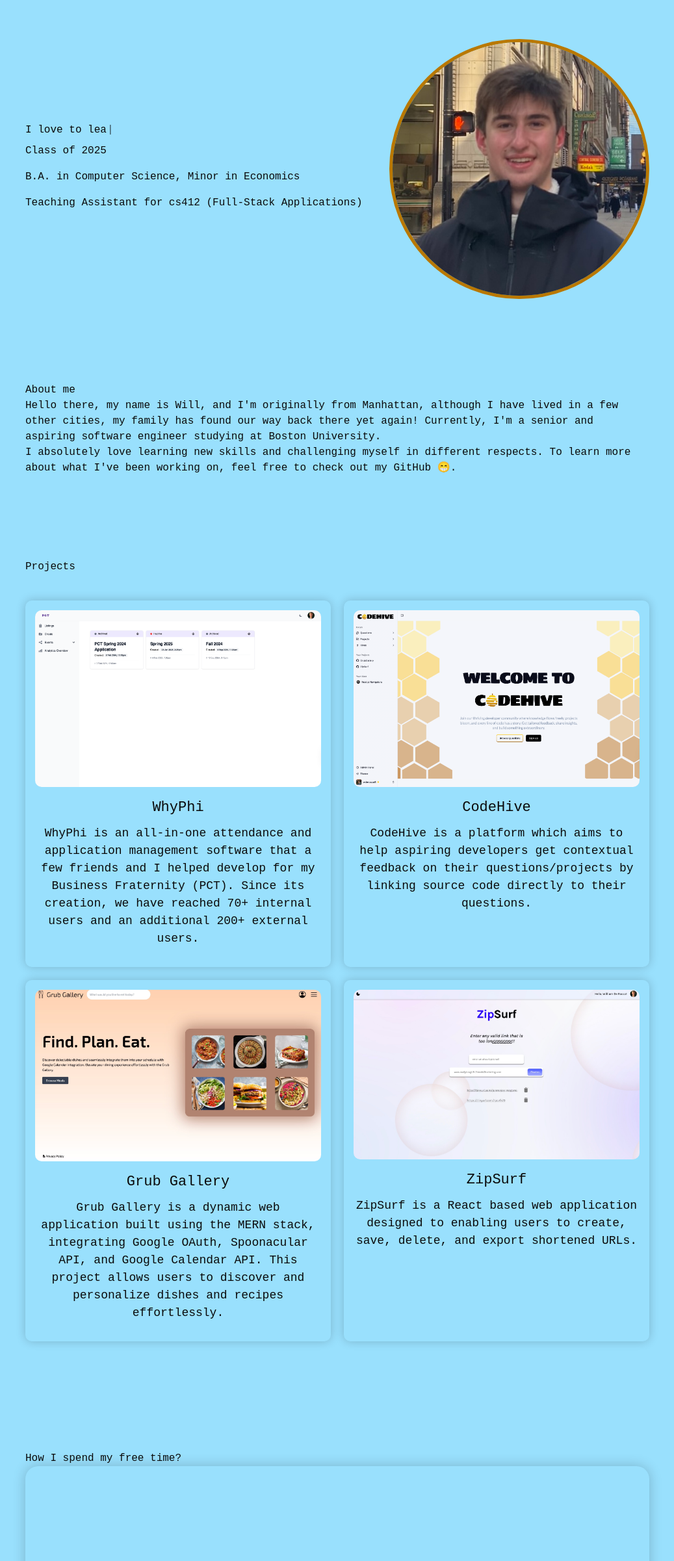
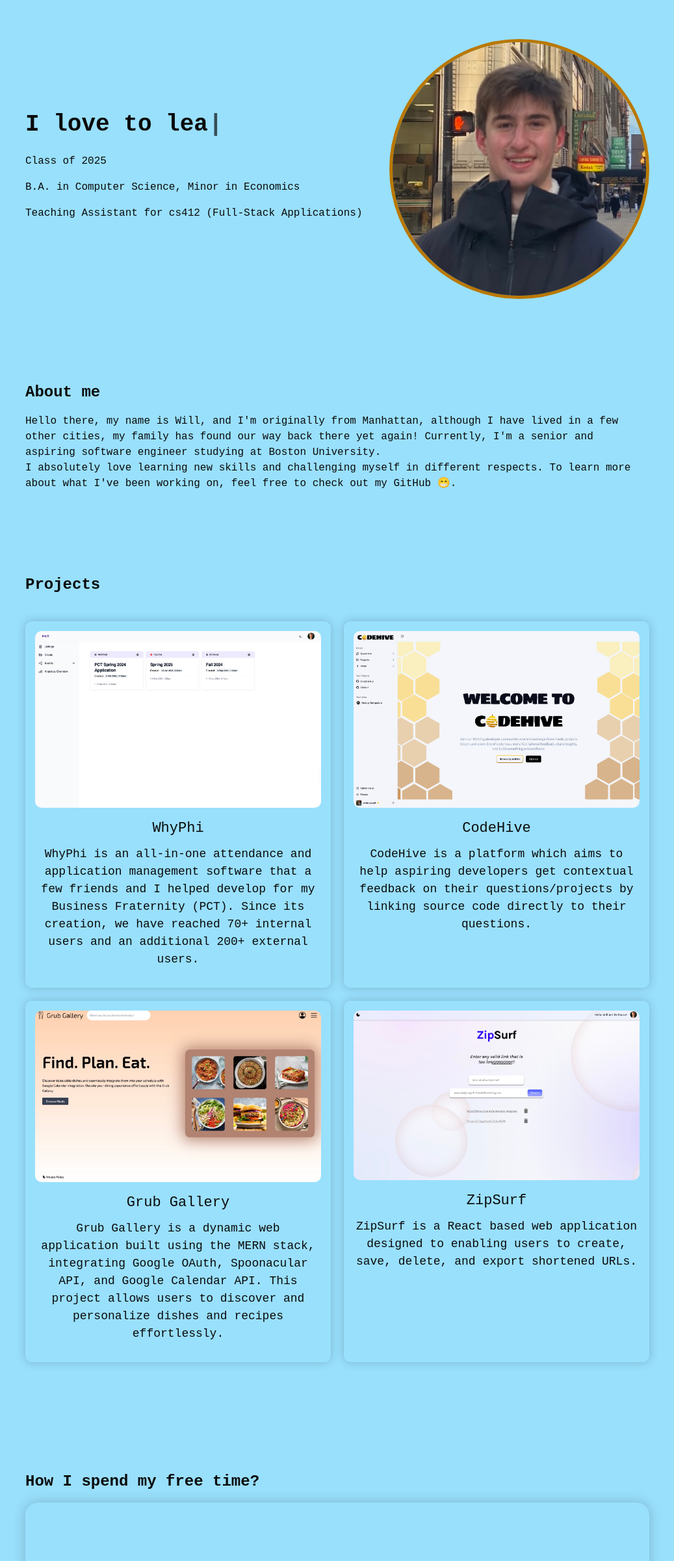
Before and after one commit to wderocco8/portfolio, a React (Vite) app: page / in a window 1280 px wide. Shown: the part 164-2566 px from the top of the page at 65% size, without its empty margins (121-1158 px from the left). Built offline with nearby package versions, Linux system fonts and the light colour scheme.

Commit message:
added h2 styles

```diff
--- a/src/components/About/About.tsx
+++ b/src/components/About/About.tsx
@@ -29,7 +29,7 @@ const aboutData: AboutData = {
 export default function About() {
   return (
     <div>
-      <h2 id="about">About me</h2>
+      <h2 className="text-2xl font-bold mb-4" id="about">About me</h2>
       {aboutData.info}
     </div>
   );
--- a/src/components/Activities/Activities.tsx
+++ b/src/components/Activities/Activities.tsx
@@ -115,7 +115,7 @@ export default function Activities() {
   return (
     <div>
       {/* TODO: with your info --> */}
-      <h2 id="interests">How I spend my free time?</h2>
+      <h2 className="text-2xl font-bold mb-4" id="interests">How I spend my free time?</h2>
       <div className="interests-table-container">
         <table className="interests-table">
           <tbody>
--- a/src/components/Chatbot/Chatbot.tsx
+++ b/src/components/Chatbot/Chatbot.tsx
@@ -169,8 +169,10 @@ export default function Chatbot() {
   };
 
   return (
-    <>
-      <h2 id="chatbot">Chatbot</h2>
+    <div>
+      <h2 className="text-2xl font-bold mb-4" id="chatbot">
+        Chatbot
+      </h2>
       <div className="chatbot-container">
         <div className="chatbox-messages" ref={chatboxRef}>
           {messages.length === 0 ? (
@@ -218,6 +220,6 @@ export default function Chatbot() {
           </div>
         </div>
       </div>
-    </>
+    </div>
   );
 }
--- a/src/components/Connect/Connect.tsx
+++ b/src/components/Connect/Connect.tsx
@@ -47,7 +47,9 @@ const connectData: ConnectDataItem[] = [
 export default function Connect() {
   return (
     <div>
-      <h2 id="connect">Let's Connect</h2>
+      <h2 className="text-2xl font-bold mb-4" id="connect">
+        Let's Connect
+      </h2>
       <div className="connect-container">
         <p>Feel free to reach out through any of these platforms:</p>
         <ul className="connect-links">
--- a/src/components/Profile/Profile.tsx
+++ b/src/components/Profile/Profile.tsx
@@ -35,7 +35,7 @@ export default function Profile() {
   return (
     <div className="profile-flex">
       <div>
-        <h1>
+        <h1 className="text-4xl font-bold mb-4">
           <Typewriter
             options={{
               strings: profileData.typewriter,
--- a/src/components/Projects/Projects.tsx
+++ b/src/components/Projects/Projects.tsx
@@ -49,7 +49,9 @@ const projects: ProjectProps[] = [
 export default function Projects() {
   return (
     <div>
-      <h2 id="projects">Projects</h2>
+      <h2 className="text-2xl font-bold mb-4" id="projects">
+        Projects
+      </h2>
       <div className="projects-container">
         {projects.map((project, index) => (
           <Project
--- a/src/index.css
+++ b/src/index.css
@@ -118,6 +118,9 @@
     @apply bg-background text-foreground;
   }
 }
+/* .section-heading {
+  @apply text-2xl font-bold mb-4;
+} */
 
 /************************** tilting card effect  ***************************/
 .tilt {
```
